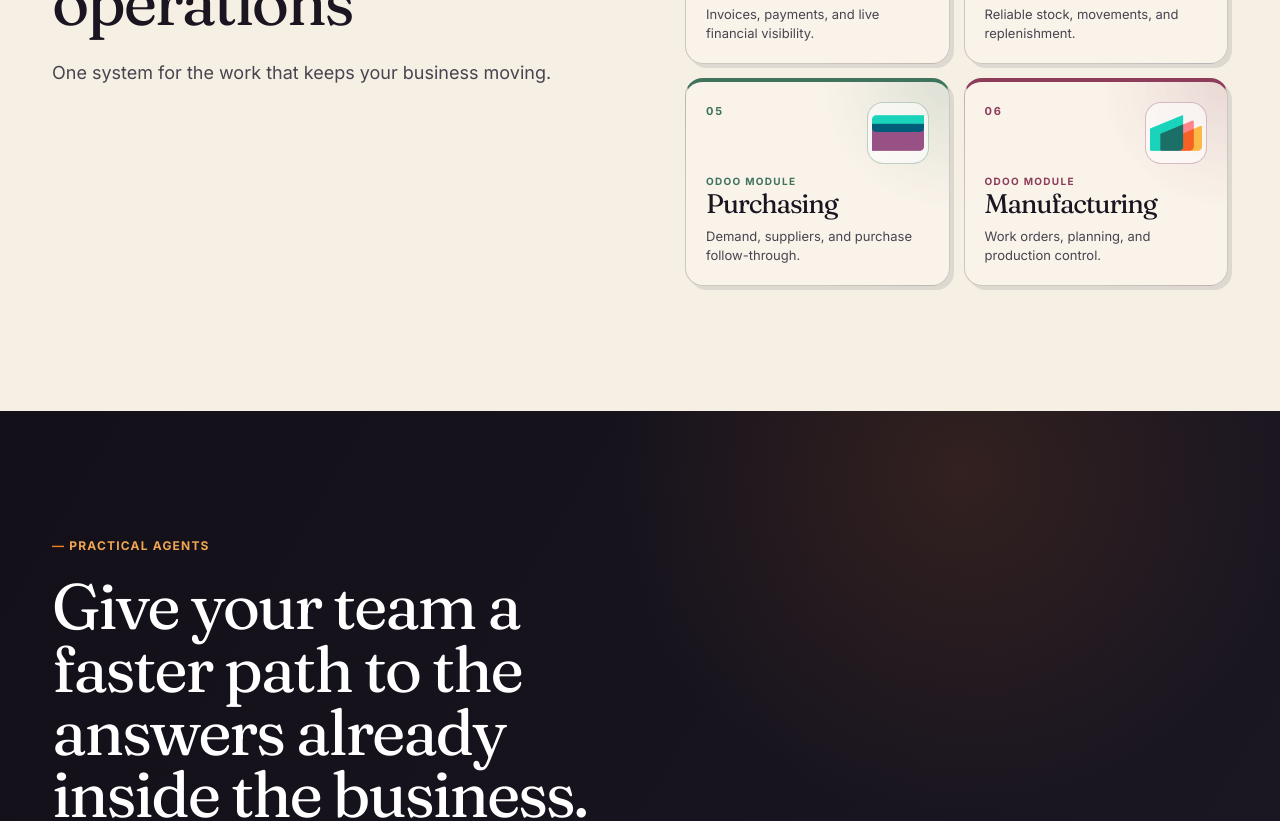
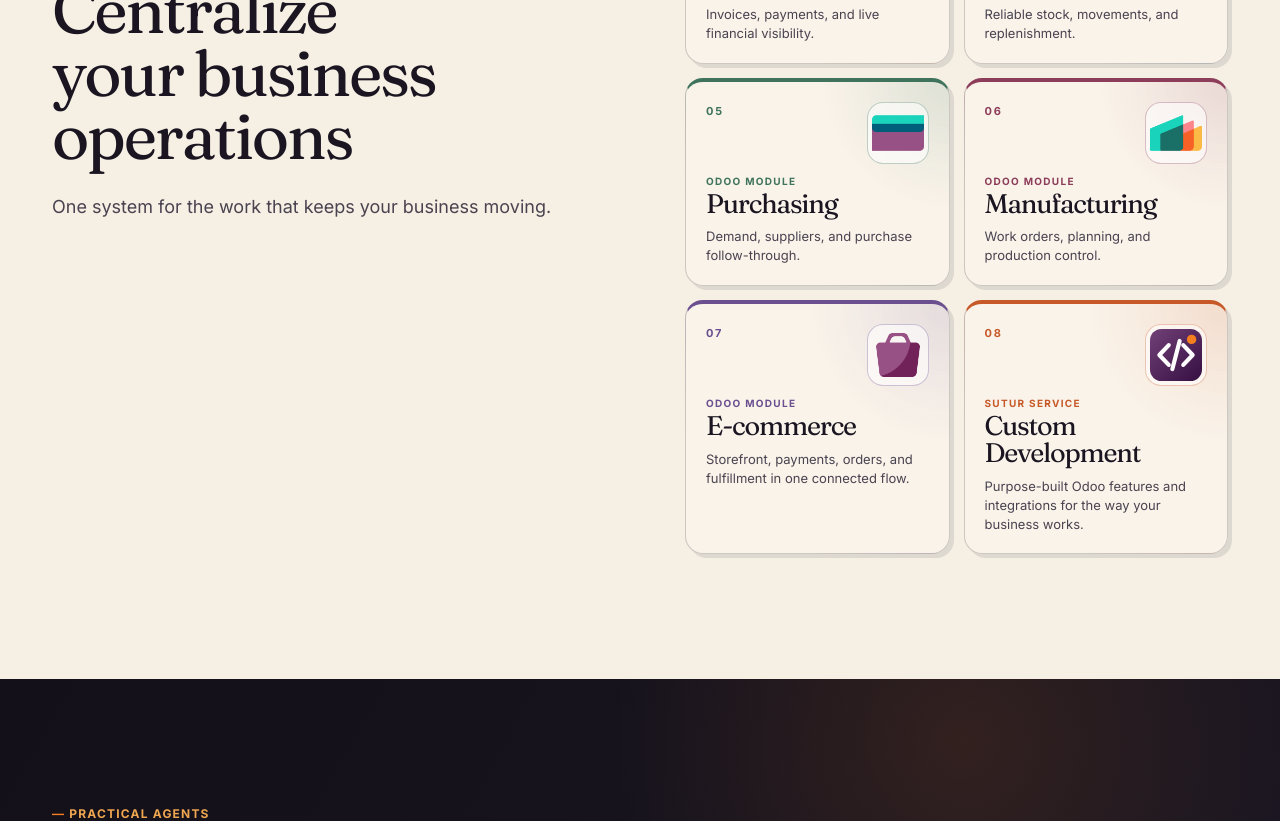
Before and after one commit to sutur-ai/sutur-website, a Next.js app: page / in a window 1280 px wide. Shown: the part 1372-2193 px from the top of the page. Built offline with nearby package versions, Linux system fonts and the light colour scheme.

Commit message:
feat: add ecommerce and custom development tiles

```diff
--- a/src/components/brand/ModuleGrid.module.css
+++ b/src/components/brand/ModuleGrid.module.css
@@ -26,6 +26,8 @@
 .module:nth-child(4) { --accent: #1f6887; }
 .module:nth-child(5) { --accent: #3f735c; }
 .module:nth-child(6) { --accent: #8d3d59; }
+.module:nth-child(7) { --accent: #6b4f8f; }
+.module:nth-child(8) { --accent: #c75928; }
 
 .topline {
   position: relative;
--- a/src/components/brand/ModuleGrid.tsx
+++ b/src/components/brand/ModuleGrid.tsx
@@ -3,17 +3,17 @@
 
 export function ModuleGrid() {
   return (
-    <div className={styles.grid} role="list" aria-label="Core Odoo modules">
-      {odooModules.map(({ name, description, icon }, index) => (
+    <div className={styles.grid} role="list" aria-label="Odoo modules and custom development services">
+      {odooModules.map(({ name, description, icon, ...module }, index) => (
         <article className={styles.module} role="listitem" key={name}>
           <div className={styles.topline}>
             <span className={styles.number}>{String(index + 1).padStart(2, '0')}</span>
             <div className={styles.logo}>
-              <img src={icon} alt={`${name} module logo`} width={72} height={72} />
+              <img src={icon} alt={`${name} logo`} width={72} height={72} />
             </div>
           </div>
           <div className={styles.information}>
-            <p className={styles.overline}>Odoo module</p>
+            <p className={styles.overline}>{'category' in module ? module.category : 'Odoo module'}</p>
             <h3>{name}</h3>
             <p className={styles.description}>{description}</p>
           </div>
--- a/src/content/services.ts
+++ b/src/content/services.ts
@@ -5,6 +5,8 @@
   { name: 'Inventory', description: 'Reliable stock, movements, and replenishment.', icon: '/brand/odoo-modules/inventory.png' },
   { name: 'Purchasing', description: 'Demand, suppliers, and purchase follow-through.', icon: '/brand/odoo-modules/purchasing.png' },
   { name: 'Manufacturing', description: 'Work orders, planning, and production control.', icon: '/brand/odoo-modules/manufacturing.png' },
+  { name: 'E-commerce', description: 'Storefront, payments, orders, and fulfillment in one connected flow.', icon: '/brand/odoo-modules/ecommerce.png' },
+  { name: 'Custom Development', description: 'Purpose-built Odoo features and integrations for the way your business works.', icon: '/brand/odoo-modules/custom-development.svg', category: 'Sutur service' },
 ] as const;
 export const agentExamples = [
   ['01', 'Knowledge agent', 'Grounded answers from the documents your team already trusts.'],
```
Also changed, not shown: public/brand/odoo-modules/custom-development.svg (added), public/brand/odoo-modules/ecommerce.png (added).
